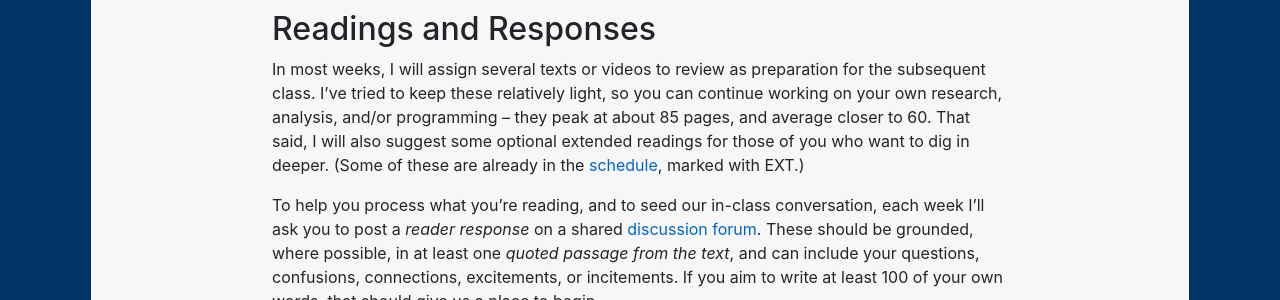
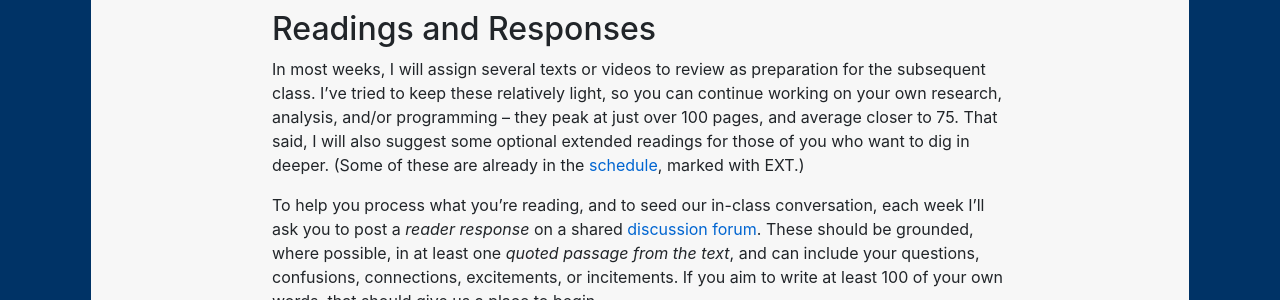
Before and after one commit to benmiller314/dsam2025fall, a Jekyll site: the page built from projects.md, in a window 1280 px wide and 900 px high, scrolled down 429 px. Shown: the part 201-501 px from the top of the window. Built offline with Jekyll 4.4.1, drawn with Linux system fonts in a browser that asks for light colours; our own code applies the rules of GitHub Pages for plain Markdown files.

Commit message:
update page counts for 2025

```diff
--- a/projects.md
+++ b/projects.md
@@ -7,7 +7,7 @@ These projects can vary as much as your interests do, and should incorporate too
 We'll generally reserve some time in class to collectively troubleshoot your independent projects-in-progress, which will surely help everyone to learn both about a wider range of tools and about the process of finding paths forward! But you can also always ask me for follow-up advice during office hours.
 
 ## Readings and Responses
-In most weeks, I will assign several texts or videos to review as preparation for the subsequent class. I've tried to keep these relatively light, so you can continue working on your own research, analysis, and/or programming – they peak at about 85 pages, and average closer to 60. That said, I will also suggest some optional extended readings for those of you who want to dig in deeper. (Some of these are already in the [schedule](schedule), marked with EXT.)
+In most weeks, I will assign several texts or videos to review as preparation for the subsequent class. I've tried to keep these relatively light, so you can continue working on your own research, analysis, and/or programming – they peak at just over 100 pages, and average closer to 75. That said, I will also suggest some optional extended readings for those of you who want to dig in deeper. (Some of these are already in the [schedule](schedule), marked with EXT.)
 
 To help you process what you're reading, and to seed our in-class conversation, each week I'll ask you to post a _reader response_ on a shared [discussion forum]({{site.repo_url}}/discussions). These should be grounded, where possible, in at least one _quoted passage from the text_, and can include your questions, confusions, connections, excitements, or incitements. If you aim to write at least 100 of your own words, that should give us a place to begin.
 
```
